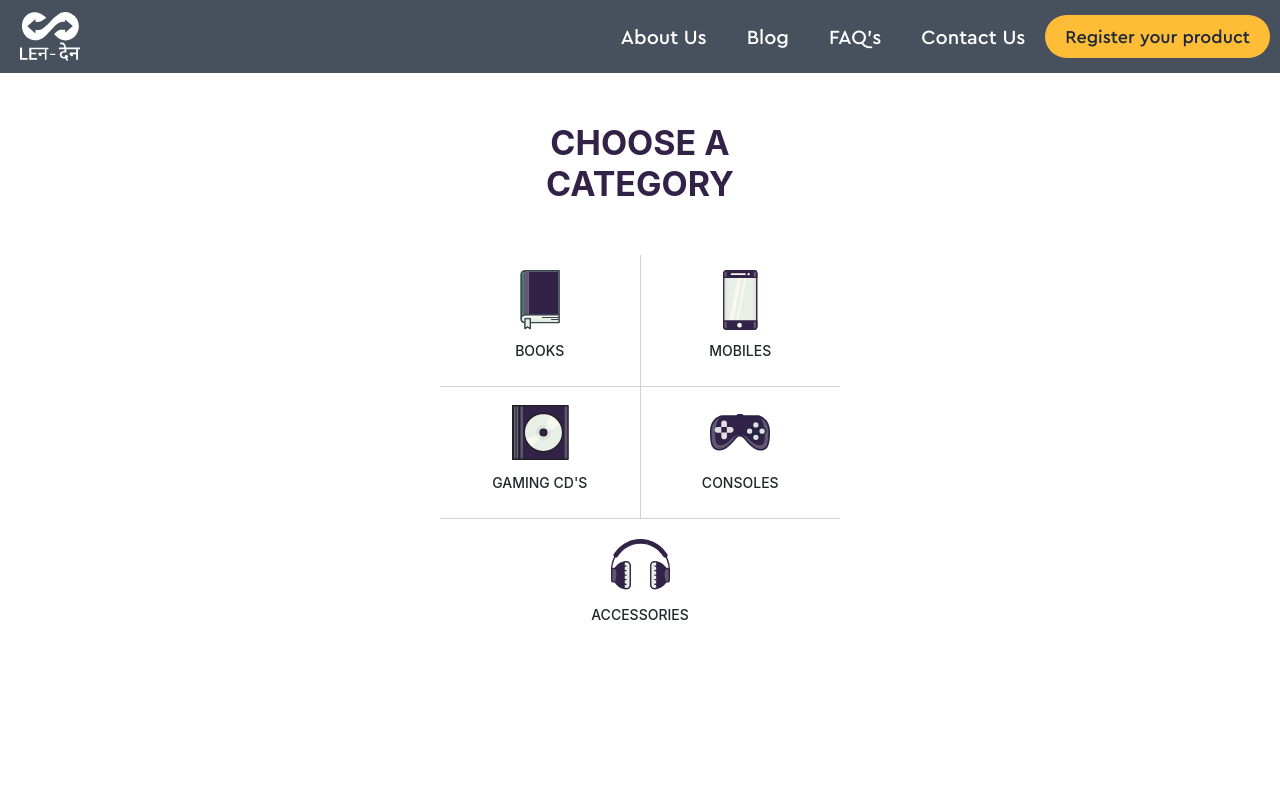
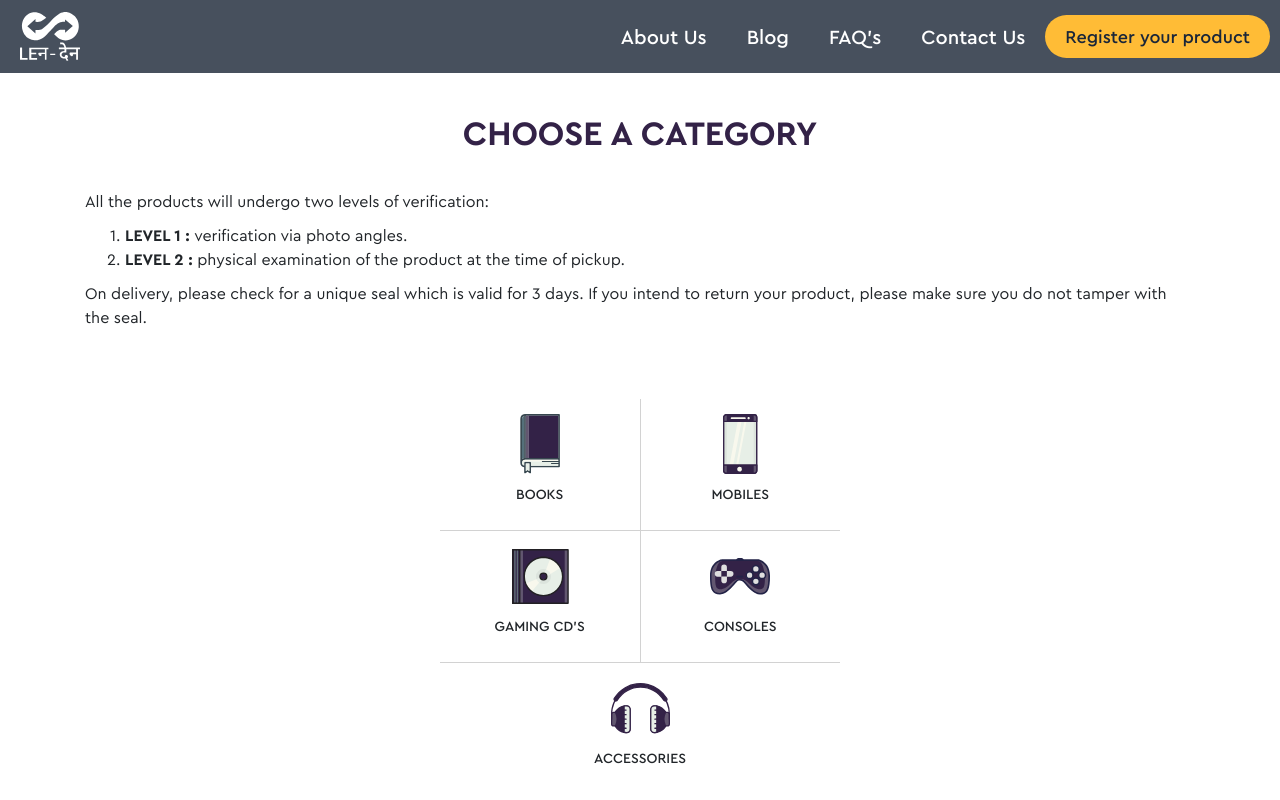
Before and after one commit to TheDemon12/lenden-coming-soon-v2, a React (Create React App) app: page /post-product in a window 1280 px wide. Shown: the top 800 px of the page. Built offline with nearby package versions, Linux system fonts and the light colour scheme.

Commit message:
postProduct: add content
Signed-off-by: kartik <kartikbhalla12@gmail.com>

```diff
--- a/src/components/postProduct/index.tsx
+++ b/src/components/postProduct/index.tsx
@@ -13,8 +13,26 @@ const PostProduct: React.FC<PostProductProps> = () => {
 	}, []);
 	return (
 		<div className='container chooseCategory'>
+			<h1>Choose a Category</h1>
+			<section className='verification'>
+				<p>All the products will undergo two levels of verification:</p>
+				<ol>
+					<li>
+						<span className='heading'>Level 1 : </span>verification via photo
+						angles.
+					</li>
+					<li>
+						<span className='heading'>Level 2 : </span>physical examination of
+						the product at the time of pickup.
+					</li>
+				</ol>
+				<p>
+					On delivery, please check for a unique seal which is valid for 3 days.
+					If you intend to return your product, please make sure you do not
+					tamper with the seal.
+				</p>
+			</section>
 			<div className='categoryContainer'>
-				<h1>Choose a Category</h1>
 				<div className='row'>
 					<div
 						className='col col-l'
--- a/src/scss/postProduct/_index.scss
+++ b/src/scss/postProduct/_index.scss
@@ -1,10 +1,11 @@
 .chooseCategory {
 	// margin-top: 3rem;
-
+	font-family: 'Cera Pro', Roboto, Droid Sans;
 	display: flex;
 	justify-content: center;
 	// align-items: center;
-	height: 95vh;
+	// height: 95vh;
+	flex-direction: column;
 
 	h1 {
 		@extend %subHeading;
@@ -12,7 +13,7 @@
 		text-transform: uppercase;
 		// font-size: 20px;
 		font-weight: bold;
-		margin: 5rem 0;
+		margin-top: 4rem;
 		color: rgb(51, 34, 71);
 	}
 
@@ -21,7 +22,7 @@
 		width: 90%;
 		padding: 0 0.5rem;
 		max-width: 380px;
-		margin: 0 auto;
+		margin: 3rem auto;
 
 		.row {
 			display: flex;
@@ -58,4 +59,15 @@
 			}
 		}
 	}
+
+	.verification {
+		font-size: 1.6rem;
+		margin: 3rem auto;
+		li {
+			.heading {
+				font-weight: 600;
+				text-transform: uppercase;
+			}
+		}
+	}
 }
```
